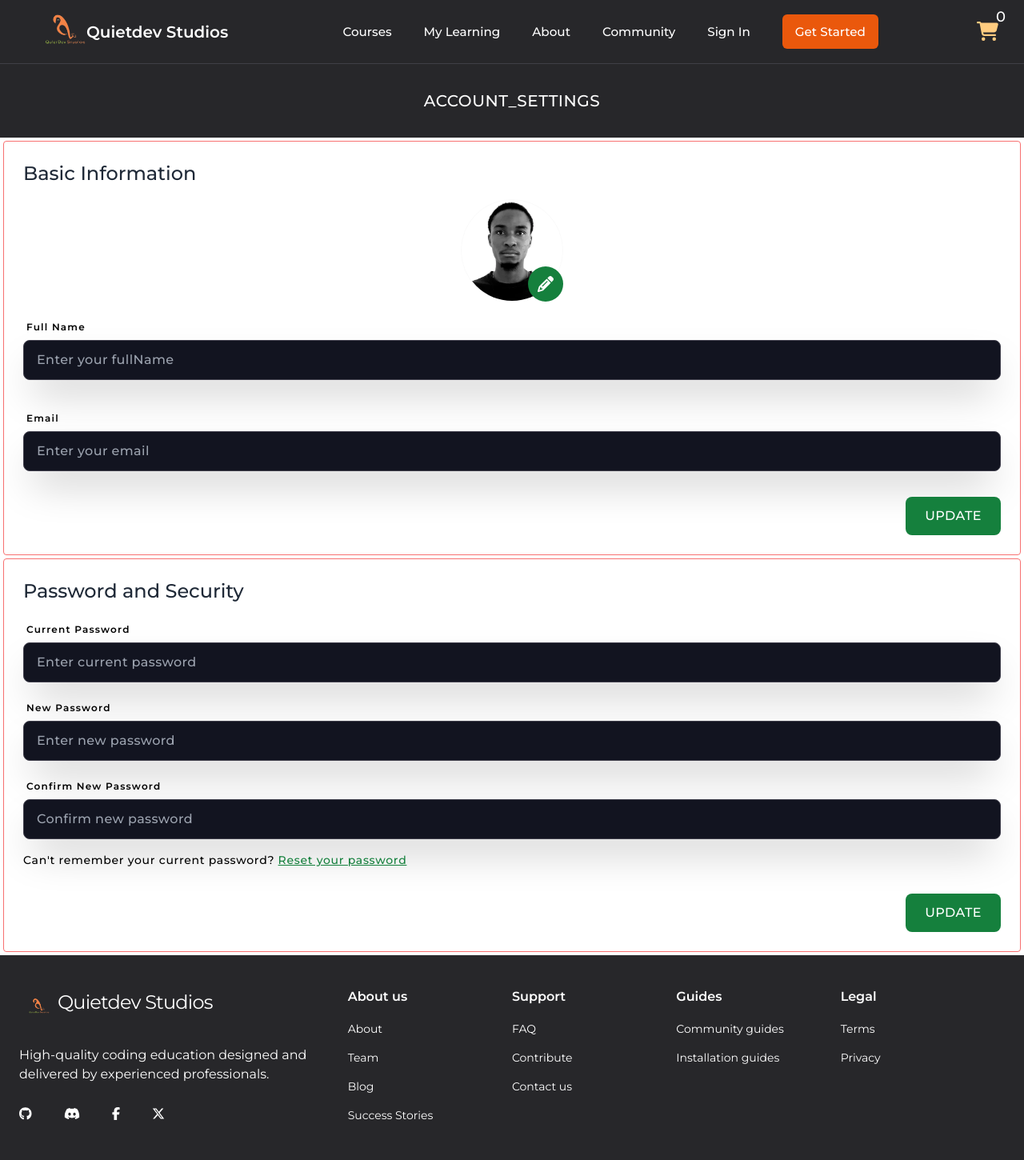
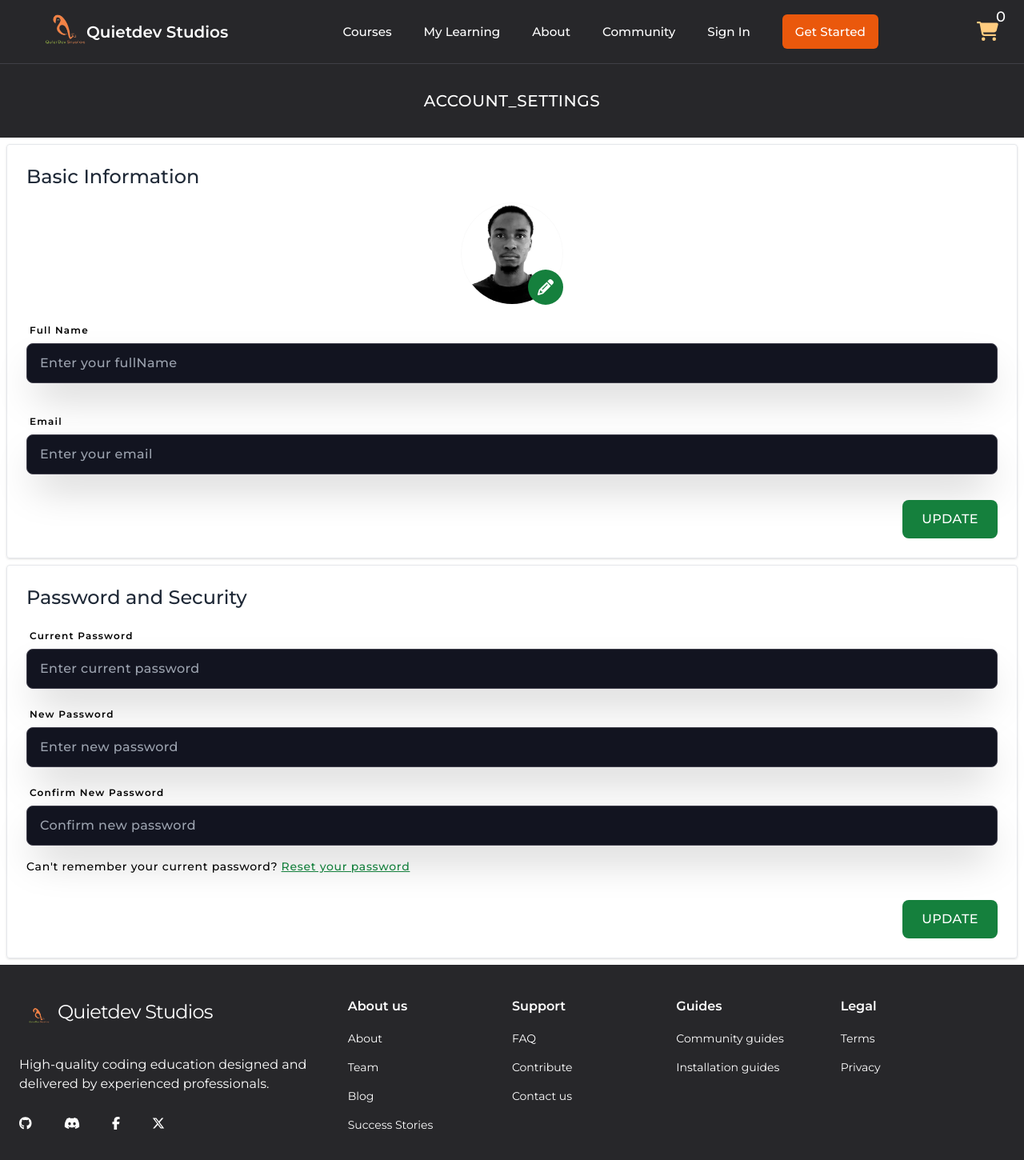
Before and after one commit to quietdevstudios/quietdevstudio, a React (Vite) app: page /account-settings in a window 1280 px wide. Shown: the top 1450 px of the page at 80% size. Built offline with nearby package versions, Linux system fonts and the light colour scheme.

Commit message:
built out account-settings page

```diff
--- a/src/pages/Accounts/Account_Settings.jsx
+++ b/src/pages/Accounts/Account_Settings.jsx
@@ -12,7 +12,7 @@ const Account_Settings = () => {
         Account_Settings
       </div>
       <main>
-        <section className="py-6 m-1 border border-red-400 p-6 rounded">
+        <section className="py-6 m-2 border shadow p-6 rounded">
           <h2 className="text-2xl font-medium text-gray-800 mb-4">
             Basic Information
           </h2>
@@ -55,7 +55,7 @@ const Account_Settings = () => {
           </div>
         </section>
 
-        <section className="py-6 m-1 border border-red-400 p-6 rounded">
+        <section className="py-6 m-2 p-6 rounded border shadow">
           <h2 className="text-2xl font-medium text-gray-800 mb-4">
             Password and Security
           </h2>
```
